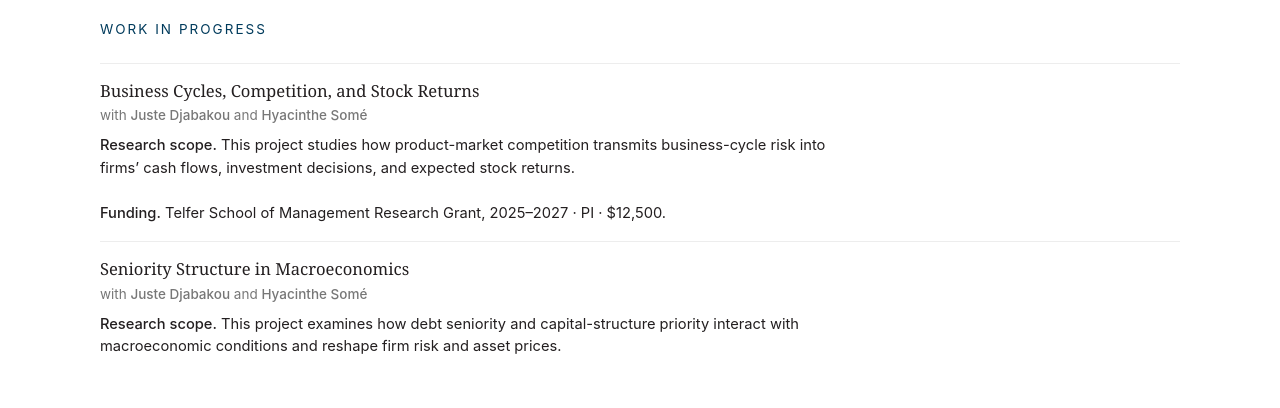
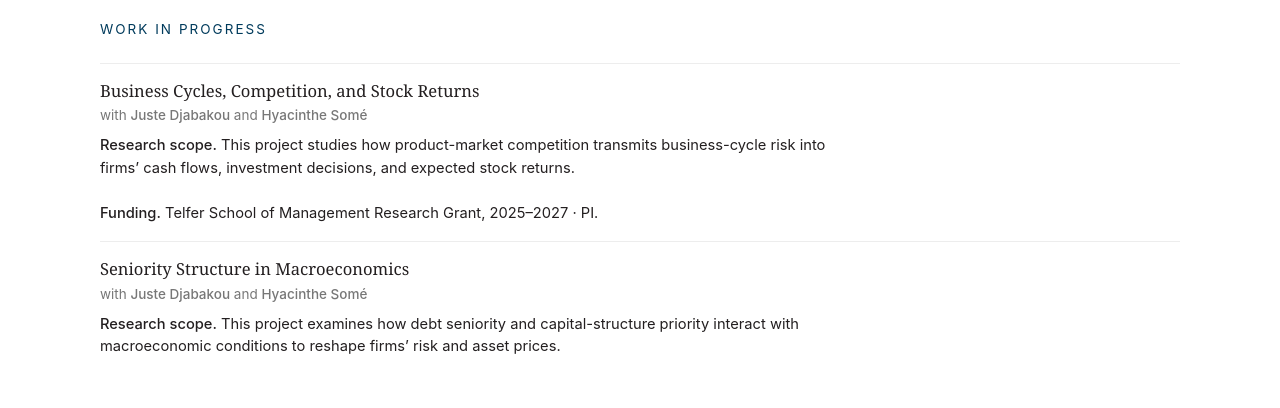
Before and after one commit to bill1177/files, a plain HTML site: page docs/research/index.html in a window 1280 px wide. Shown: the part 3580-3988 px from the top of the page. Drawn offline with nearby package versions, Linux system fonts and the light colour scheme.

Commit message:
Remove grant amount and revise debt seniority research scope

```diff
--- a/docs/research/index.html
+++ b/docs/research/index.html
@@ -898,8 +898,8 @@ svg {
       <section class="work-progress">
         <p class="label">WORK IN PROGRESS</p>
         <div>
-          <article><h3>Business Cycles, Competition, and Stock Returns</h3><p>with <a href="https://justedjabakou.github.io/">Juste Djabakou</a> and <a href="https://www.usherbrooke.ca/recherche/fr/specialistes/details/yirlier.hyacinthe.some">Hyacinthe Somé</a></p><p class="wip-description"><b>Research scope.</b> This project studies how product-market competition transmits business-cycle risk into firms’ cash flows, investment decisions, and expected stock returns.<br><br><b>Funding.</b> Telfer School of Management Research Grant, 2025–2027 · PI · $12,500.</p></article>
-          <article><h3>Seniority Structure in Macroeconomics</h3><p>with <a href="https://justedjabakou.github.io/">Juste Djabakou</a> and <a href="https://www.usherbrooke.ca/recherche/fr/specialistes/details/yirlier.hyacinthe.some">Hyacinthe Somé</a></p><p class="wip-description"><b>Research scope.</b> This project examines how debt seniority and capital-structure priority interact with macroeconomic conditions and reshape firm risk and asset prices.</p></article>
+          <article><h3>Business Cycles, Competition, and Stock Returns</h3><p>with <a href="https://justedjabakou.github.io/">Juste Djabakou</a> and <a href="https://www.usherbrooke.ca/recherche/fr/specialistes/details/yirlier.hyacinthe.some">Hyacinthe Somé</a></p><p class="wip-description"><b>Research scope.</b> This project studies how product-market competition transmits business-cycle risk into firms’ cash flows, investment decisions, and expected stock returns.<br><br><b>Funding.</b> Telfer School of Management Research Grant, 2025–2027 · PI.</p></article>
+          <article><h3>Seniority Structure in Macroeconomics</h3><p>with <a href="https://justedjabakou.github.io/">Juste Djabakou</a> and <a href="https://www.usherbrooke.ca/recherche/fr/specialistes/details/yirlier.hyacinthe.some">Hyacinthe Somé</a></p><p class="wip-description"><b>Research scope.</b> This project examines how debt seniority and capital-structure priority interact with macroeconomic conditions to reshape firms’ risk and asset prices.</p></article>
         </div>
       </section>
       <section class="other-publications">
```
